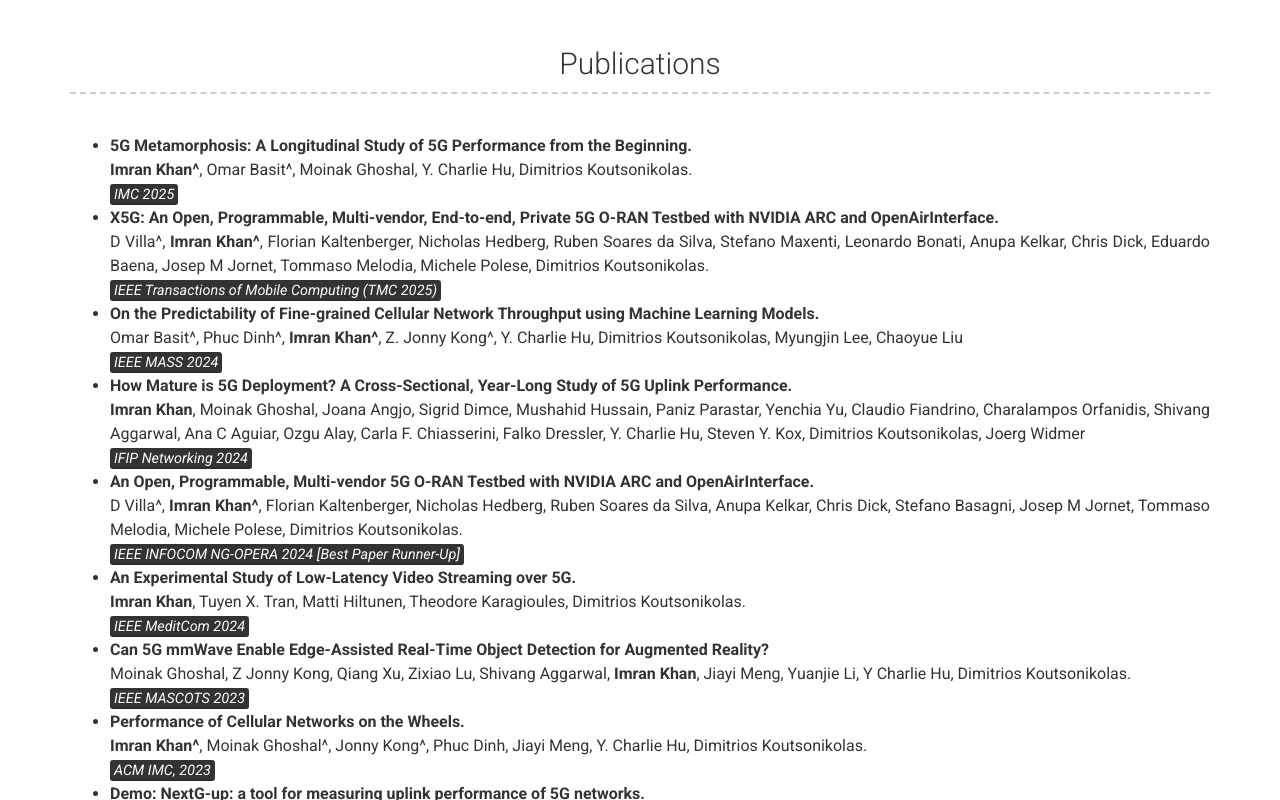
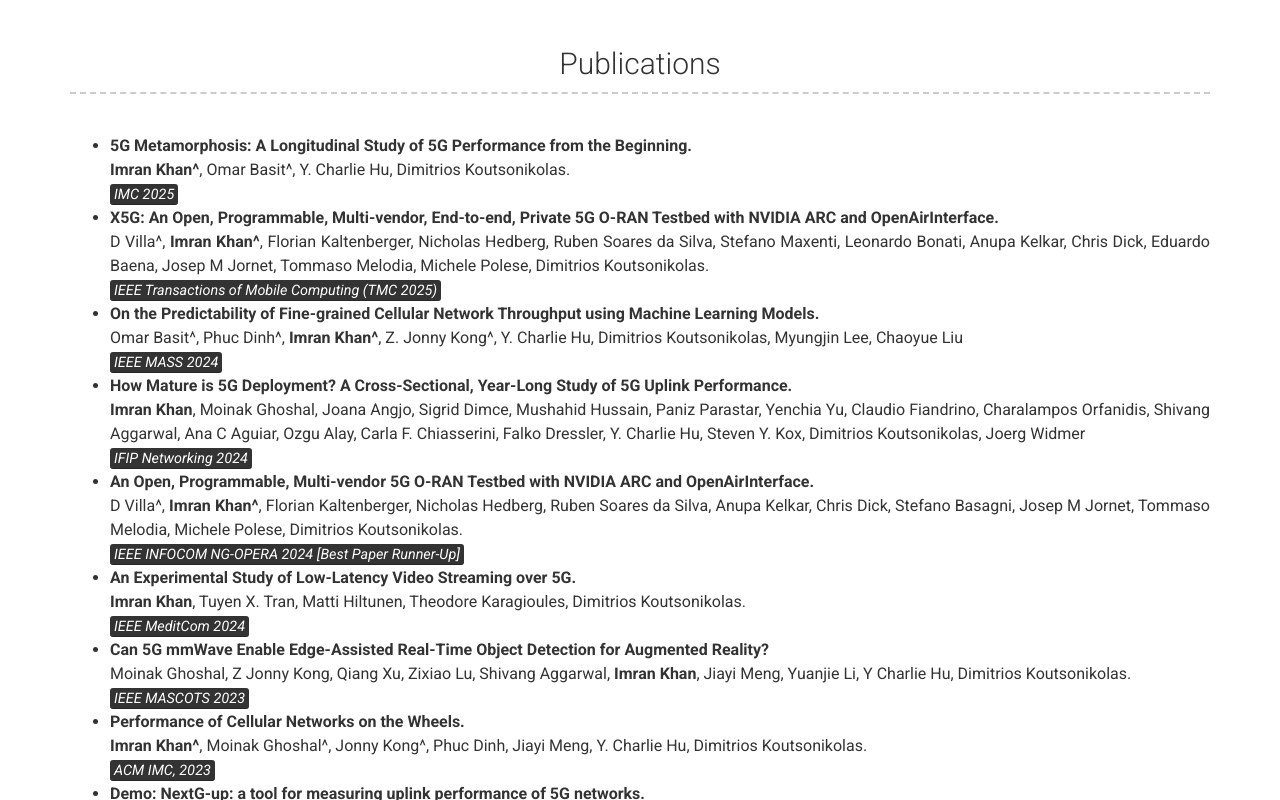
Before and after one commit to imranbuet63/imranbuet63.github.io, a Jekyll site: the page built from index.md, in a window 1280 px wide and 900 px high, scrolled down 406 px, cut to the strip 100-900 px from the top of the window. Built offline with Jekyll 4.4.1, drawn with Linux system fonts in a browser that asks for light colours; nearby versions of some CDN libraries.

Commit message:
updating publications

```diff
--- a/_config.yml
+++ b/_config.yml
@@ -60,7 +60,7 @@ content:
     content: |
 
       - <strong>5G Metamorphosis: A Longitudinal Study of 5G Performance from the Beginning.</strong>
-        <br> __Imran Khan^__, Omar Basit^, Moinak Ghoshal, Y. Charlie Hu, Dimitrios Koutsonikolas.
+        <br> __Imran Khan^__, Omar Basit^, Y. Charlie Hu, Dimitrios Koutsonikolas.
         <br><em><mark>IMC 2025</mark></em>
       - <strong>X5G: An Open, Programmable, Multi-vendor, End-to-end, Private 5G O-RAN Testbed with NVIDIA ARC and OpenAirInterface.</strong>
         <br> D Villa^, __Imran Khan^__, Florian Kaltenberger, Nicholas Hedberg, Ruben Soares da Silva, Stefano Maxenti, Leonardo Bonati, Anupa Kelkar, Chris Dick, Eduardo Baena,  Josep M Jornet, Tommaso Melodia, Michele Polese, Dimitrios Koutsonikolas.
```
Also changed, not shown: 1 other file.
